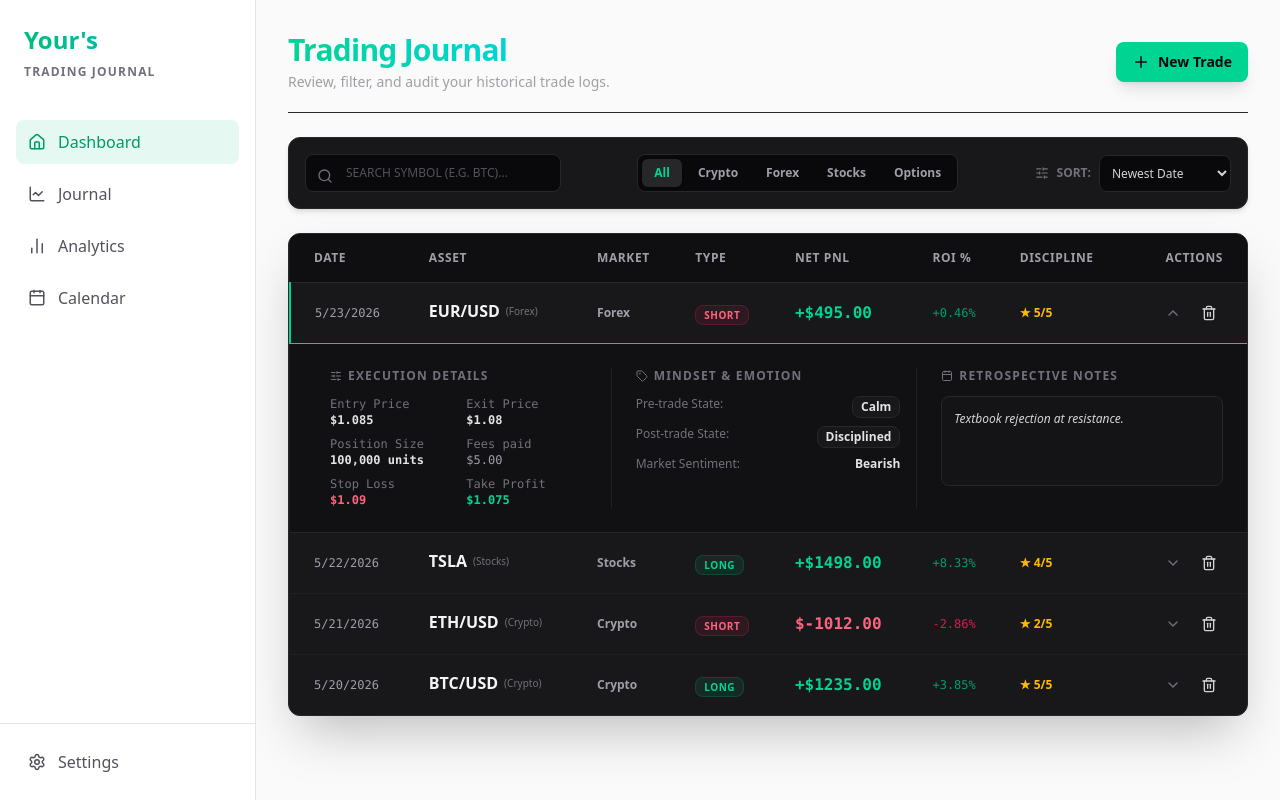
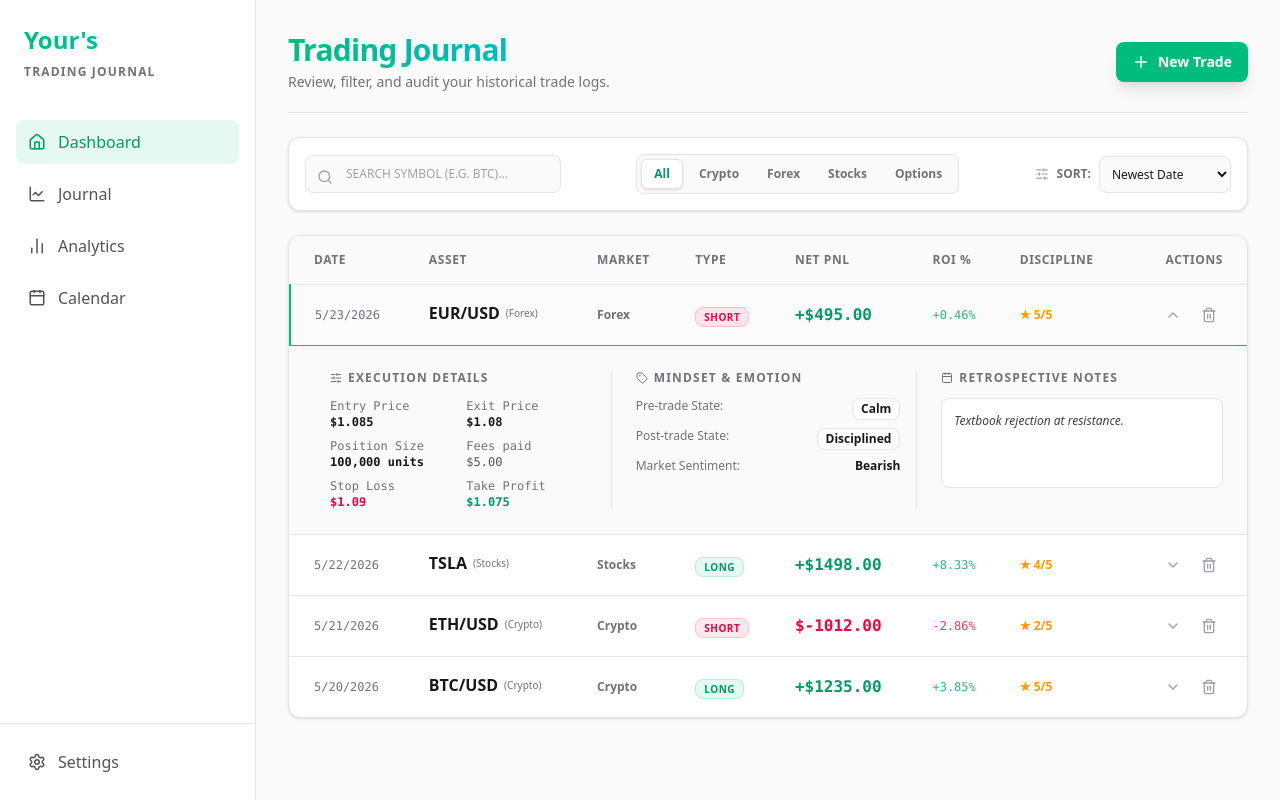
Before and after one commit to jitsmep/trading-journal, a Next.js app: page /journal in a window 1280 px wide. Both pictures are taken after a click on the button 1173 px from the left and 313 px from the top of the page. Built offline with nearby package versions, Linux system fonts and the light colour scheme.

Commit message:
Update page.tsx

```diff
--- a/src/app/journal/page.tsx
+++ b/src/app/journal/page.tsx
@@ -34,11 +34,11 @@ export default function JournalPage() {
     return (
       <div className="space-y-6 animate-pulse">
         <div className="flex justify-between items-center">
-          <div className="h-10 bg-zinc-900 rounded w-1/4" />
-          <div className="h-10 bg-zinc-900 rounded w-32" />
+          <div className="h-10 bg-zinc-200 dark:bg-zinc-900 rounded w-1/4" />
+          <div className="h-10 bg-zinc-200 dark:bg-zinc-900 rounded w-32" />
         </div>
-        <div className="h-14 bg-zinc-900 rounded-xl" />
-        <div className="h-96 bg-zinc-900 rounded-xl" />
+        <div className="h-14 bg-zinc-200 dark:bg-zinc-900 rounded-xl" />
+        <div className="h-96 bg-zinc-200 dark:bg-zinc-900 rounded-xl" />
       </div>
     );
   }
@@ -79,48 +79,48 @@ export default function JournalPage() {
     });
 
   return (
-    <div className="space-y-6 pb-12">
+    <div className="space-y-6 pb-12 transition-colors duration-300">
       {/* Header */}
-      <div className="flex justify-between items-center border-b border-zinc-800 pb-5">
+      <div className="flex justify-between items-center border-b border-zinc-200 dark:border-zinc-800 pb-5">
         <div>
-          <h1 className="text-3xl font-black text-transparent bg-clip-text bg-gradient-to-r from-emerald-400 to-cyan-400 tracking-tight">
+          <h1 className="text-3xl font-black text-transparent bg-clip-text bg-gradient-to-r from-emerald-500 to-cyan-500 dark:from-emerald-400 dark:to-cyan-400 tracking-tight">
             Trading Journal
           </h1>
-          <p className="text-zinc-400 text-sm mt-1">Review, filter, and audit your historical trade logs.</p>
+          <p className="text-zinc-500 dark:text-zinc-400 text-sm mt-1">Review, filter, and audit your historical trade logs.</p>
         </div>
         <Link
           href="/journal/new"
-          className="flex items-center gap-2 bg-emerald-400 hover:bg-emerald-500 text-zinc-950 font-extrabold px-4 py-2.5 rounded-lg transition-all shadow-lg text-sm hover:scale-[1.02]"
+          className="flex items-center gap-2 bg-emerald-500 hover:bg-emerald-600 dark:bg-emerald-400 dark:hover:bg-emerald-500 text-white dark:text-zinc-950 font-extrabold px-4 py-2.5 rounded-lg transition-all shadow-lg text-sm hover:scale-[1.02]"
         >
           <Plus size={18} /> New Trade
         </Link>
       </div>
 
       {/* Advanced Control Bar */}
-      <div className="bg-zinc-900 border border-zinc-850 p-4 rounded-xl flex flex-col md:flex-row gap-4 items-center justify-between shadow-md">
+      <div className="bg-white dark:bg-zinc-900 border border-zinc-200 dark:border-zinc-800 p-4 rounded-xl flex flex-col md:flex-row gap-4 items-center justify-between shadow-sm">
 
         {/* Search */}
         <div className="relative w-full md:w-64">
-          <Search size={16} className="absolute left-3 top-3.5 text-zinc-500" />
+          <Search size={16} className="absolute left-3 top-3.5 text-zinc-400 dark:text-zinc-500" />
           <input
             type="text"
             placeholder="Search symbol (e.g. BTC)..."
             value={search}
             onChange={(e) => setSearch(e.target.value)}
-            className="w-full bg-zinc-950 border border-zinc-800 rounded-lg p-2.5 pl-10 text-xs text-zinc-200 placeholder-zinc-600 focus:outline-none focus:border-emerald-500 transition-colors uppercase font-medium"
+            className="w-full bg-zinc-50 dark:bg-zinc-950 border border-zinc-200 dark:border-zinc-800 rounded-lg p-2.5 pl-10 text-xs text-zinc-900 dark:text-zinc-200 placeholder-zinc-400 dark:placeholder-zinc-600 focus:outline-none focus:border-emerald-500 transition-colors uppercase font-medium"
           />
         </div>
 
         {/* Market Filter Tabs */}
-        <div className="flex bg-zinc-950 p-1 rounded-lg border border-zinc-800 w-full md:w-auto overflow-x-auto gap-1">
+        <div className="flex bg-zinc-50 dark:bg-zinc-950 p-1 rounded-lg border border-zinc-200 dark:border-zinc-800 w-full md:w-auto overflow-x-auto gap-1">
           {["All", "Crypto", "Forex", "Stocks", "Options"].map((m) => (
             <button
               key={m}
               onClick={() => setMarketFilter(m)}
               className={`px-3 py-1.5 rounded-md text-xs font-bold transition-all whitespace-nowrap ${
                 marketFilter === m
-                  ? "bg-zinc-800 text-emerald-400 shadow-sm"
-                  : "text-zinc-400 hover:text-zinc-200"
+                  ? "bg-white dark:bg-zinc-800 text-emerald-600 dark:text-emerald-400 shadow-sm border border-zinc-200 dark:border-transparent"
+                  : "text-zinc-500 hover:text-zinc-900 dark:text-zinc-400 dark:hover:text-zinc-200"
               }`}
             >
               {m}
@@ -130,12 +130,12 @@ export default function JournalPage() {
 
         {/* Sort Dropdown */}
         <div className="flex items-center gap-2 w-full md:w-auto shrink-0 justify-end">
-          <SlidersHorizontal size={14} className="text-zinc-500" />
+          <SlidersHorizontal size={14} className="text-zinc-400 dark:text-zinc-500" />
           <span className="text-xs text-zinc-500 font-semibold uppercase">Sort:</span>
           <select
             value={sortBy}
             onChange={(e) => setSortBy(e.target.value)}
-            className="bg-zinc-950 border border-zinc-800 text-xs text-zinc-300 font-medium rounded-lg p-2 focus:outline-none focus:border-emerald-500 transition-colors"
+            className="bg-zinc-50 dark:bg-zinc-950 border border-zinc-200 dark:border-zinc-800 text-xs text-zinc-900 dark:text-zinc-300 font-medium rounded-lg p-2 focus:outline-none focus:border-emerald-500 transition-colors"
           >
             <option value="date-desc">Newest Date</option>
             <option value="date-asc">Oldest Date</option>
@@ -147,11 +147,11 @@ export default function JournalPage() {
       </div>
 
       {/* Main Journal Table */}
-      <div className="bg-zinc-900 border border-zinc-800 rounded-xl overflow-hidden shadow-2xl">
+      <div className="bg-white dark:bg-zinc-900 border border-zinc-200 dark:border-zinc-800 rounded-xl overflow-hidden shadow-sm dark:shadow-2xl">
         <div className="overflow-x-auto">
           <table className="w-full text-left border-collapse">
             <thead>
-              <tr className="border-b border-zinc-800 bg-zinc-950/60 text-zinc-400 text-xs font-bold uppercase tracking-wider">
+              <tr className="border-b border-zinc-200 dark:border-zinc-800 bg-zinc-50 dark:bg-zinc-950/60 text-zinc-500 dark:text-zinc-400 text-xs font-bold uppercase tracking-wider">
                 <th className="p-4 pl-6">Date</th>
                 <th className="p-4">Asset</th>
                 <th className="p-4">Market</th>
@@ -162,7 +162,7 @@ export default function JournalPage() {
                 <th className="p-4 text-right pr-6">Actions</th>
               </tr>
             </thead>
-            <tbody className="divide-y divide-zinc-800/50 text-zinc-300">
+            <tbody className="divide-y divide-zinc-200 dark:divide-zinc-800/50 text-zinc-700 dark:text-zinc-300">
               {filteredTrades.length > 0 ? (
                 filteredTrades.map((trade) => {
                   const isExpanded = expandedTradeId === trade.id;
@@ -170,47 +170,47 @@ export default function JournalPage() {
                     <React.Fragment key={trade.id}>
                       <tr
                         onClick={() => toggleRow(trade.id)}
-                        className={`hover:bg-zinc-800/20 transition-all cursor-pointer ${
-                          isExpanded ? "bg-zinc-850/45 border-l-2 border-emerald-400" : ""
+                        className={`hover:bg-zinc-50 dark:hover:bg-zinc-800/20 transition-all cursor-pointer ${
+                          isExpanded ? "bg-zinc-50/80 dark:bg-zinc-800/40 border-l-2 border-emerald-500 dark:border-emerald-400" : ""
                         }`}
                       >
-                        <td className="p-4 pl-6 font-mono text-xs text-zinc-400">
+                        <td className="p-4 pl-6 font-mono text-xs text-zinc-500 dark:text-zinc-400">
                           {new Date(trade.date).toLocaleDateString()}
                         </td>
-                        <td className="p-4 font-extrabold text-zinc-100 flex items-center gap-1.5">
+                        <td className="p-4 font-extrabold text-zinc-900 dark:text-zinc-100 flex items-center gap-1.5">
                           {trade.asset}
                           <span className="text-[10px] text-zinc-500 font-normal">({trade.market})</span>
                         </td>
-                        <td className="p-4 text-xs font-semibold text-zinc-400">
+                        <td className="p-4 text-xs font-semibold text-zinc-500 dark:text-zinc-400">
                           {trade.market}
                         </td>
                         <td className="p-4">
                           <span className={`text-[10px] font-black px-2 py-0.5 rounded tracking-wider uppercase ${
                             trade.orderType === 'Long'
-                              ? 'bg-emerald-500/10 text-emerald-400 border border-emerald-500/20'
-                              : 'bg-rose-500/10 text-rose-400 border border-rose-500/20'
+                              ? 'bg-emerald-500/10 text-emerald-600 dark:text-emerald-400 border border-emerald-500/20'
+                              : 'bg-rose-500/10 text-rose-600 dark:text-rose-400 border border-rose-500/20'
                           }`}>
                             {trade.orderType}
                           </span>
                         </td>
                         <td className={`p-4 font-mono font-bold ${
-                          trade.netPnl >= 0 ? 'text-emerald-400' : 'text-rose-400'
+                          trade.netPnl >= 0 ? 'text-emerald-600 dark:text-emerald-400' : 'text-rose-600 dark:text-rose-400'
                         }`}>
                           {trade.netPnl >= 0 ? "+" : ""}${trade.netPnl.toFixed(2)}
                         </td>
                         <td className={`p-4 font-mono text-xs ${
-                          trade.percentageGain >= 0 ? 'text-emerald-500/80' : 'text-rose-500/80'
+                          trade.percentageGain >= 0 ? 'text-emerald-600/80 dark:text-emerald-500/80' : 'text-rose-600/80 dark:text-rose-500/80'
                         }`}>
                           {trade.percentageGain >= 0 ? "+" : ""}{trade.percentageGain.toFixed(2)}%
                         </td>
-                        <td className="p-4 text-xs text-amber-400 font-bold">
+                        <td className="p-4 text-xs text-amber-500 dark:text-amber-400 font-bold">
                           ★ {trade.disciplineRating}/5
                         </td>
                         <td className="p-4 text-right pr-6" onClick={(e) => e.stopPropagation()}>
                           <div className="flex items-center justify-end gap-2">
                             <button
                               onClick={() => toggleRow(trade.id)}
-                              className="text-zinc-500 hover:text-zinc-300 p-1.5 rounded transition-colors"
+                              className="text-zinc-400 hover:text-zinc-600 dark:text-zinc-500 dark:hover:text-zinc-300 p-1.5 rounded transition-colors"
                               title="Toggle Details"
                             >
                               {isExpanded ? <ChevronUp size={16} /> : <ChevronDown size={16} />}
@@ -221,7 +221,7 @@ export default function JournalPage() {
                                   deleteTrade(trade.id);
                                 }
                               }}
-                              className="text-zinc-650 hover:text-rose-400 p-1.5 rounded hover:bg-rose-500/5 transition-colors"
+                              className="text-zinc-400 hover:text-rose-600 dark:text-zinc-500 dark:hover:text-rose-400 p-1.5 rounded hover:bg-rose-50 dark:hover:bg-rose-500/5 transition-colors"
                               title="Delete Trade"
                             >
                               <Trash2 size={16} />
@@ -232,39 +232,39 @@ export default function JournalPage() {
 
                       {/* Expandable Details Panel */}
                       {isExpanded && (
-                        <tr className="bg-zinc-950/40 border-b border-zinc-800">
-                          <td colSpan={8} className="p-6 pl-10 pr-6 text-sm text-zinc-300">
+                        <tr className="bg-zinc-50 dark:bg-zinc-950/40 border-b border-zinc-200 dark:border-zinc-800">
+                          <td colSpan={8} className="p-6 pl-10 pr-6 text-sm text-zinc-700 dark:text-zinc-300">
                             <div className="grid grid-cols-1 md:grid-cols-12 gap-6">
 
                               {/* Execution specifics */}
-                              <div className="md:col-span-4 space-y-3 border-r border-zinc-800/80 pr-4">
+                              <div className="md:col-span-4 space-y-3 border-r border-zinc-200 dark:border-zinc-800/80 pr-4">
                                 <h4 className="text-xs font-bold text-zinc-500 uppercase tracking-widest flex items-center gap-1.5">
                                   <SlidersHorizontal size={12} /> Execution Details
                                 </h4>
                                 <div className="grid grid-cols-2 gap-2 text-xs font-mono">
                                   <div>
                                     <span className="text-zinc-500 block">Entry Price</span>
-                                    <span className="text-zinc-200 font-semibold">${trade.entryPrice.toLocaleString()}</span>
+                                    <span className="text-zinc-900 dark:text-zinc-200 font-semibold">${trade.entryPrice.toLocaleString()}</span>
                                   </div>
                                   <div>
                                     <span className="text-zinc-500 block">Exit Price</span>
-                                    <span className="text-zinc-200 font-semibold">${trade.exitPrice.toLocaleString()}</span>
+                                    <span className="text-zinc-900 dark:text-zinc-200 font-semibold">${trade.exitPrice.toLocaleString()}</span>
                                   </div>
                                   <div>
                                     <span className="text-zinc-500 block">Position Size</span>
-                                    <span className="text-zinc-200 font-semibold">{trade.positionSize.toLocaleString()} units</span>
+                                    <span className="text-zinc-900 dark:text-zinc-200 font-semibold">{trade.positionSize.toLocaleString()} units</span>
                                   </div>
                                   <div>
                                     <span className="text-zinc-500 block">Fees paid</span>
-                                    <span className="text-zinc-400">${trade.fees.toFixed(2)}</span>
+                                    <span className="text-zinc-600 dark:text-zinc-400">${trade.fees.toFixed(2)}</span>
                                   </div>
                                   <div>
                                     <span className="text-zinc-500 block">Stop Loss</span>
-                                    <span className="text-rose-400 font-semibold">{trade.stopLoss > 0 ? `$${trade.stopLoss.toLocaleString()}` : "None"}</span>
+                                    <span className="text-rose-600 dark:text-rose-400 font-semibold">{trade.stopLoss > 0 ? `$${trade.stopLoss.toLocaleString()}` : "None"}</span>
                                   </div>
                                   <div>
                                     <span className="text-zinc-500 block">Take Profit</span>
-                                    <span className="text-emerald-400 font-semibold">{trade.takeProfit > 0 ? `$${trade.takeProfit.toLocaleString()}` : "None"}</span>
+                                    <span className="text-emerald-600 dark:text-emerald-400 font-semibold">{trade.takeProfit > 0 ? `$${trade.takeProfit.toLocaleString()}` : "None"}</span>
                                   </div>
                                 </div>
                                 {trade.chartUrl && (
@@ -272,7 +272,7 @@ export default function JournalPage() {
                                     href={trade.chartUrl}
                                     target="_blank"
                                     rel="noreferrer"
-                                    className="inline-flex items-center gap-1.5 text-xs text-emerald-400 hover:text-emerald-350 hover:underline pt-2"
+                                    className="inline-flex items-center gap-1.5 text-xs text-emerald-600 hover:text-emerald-700 dark:text-emerald-400 dark:hover:text-emerald-350 hover:underline pt-2"
                                   >
                                     View Trade Chart <ExternalLink size={12} />
                                   </a>
@@ -280,27 +280,27 @@ export default function JournalPage() {
                               </div>
 
                               {/* Psychology & emotions */}
-                              <div className="md:col-span-4 space-y-3 border-r border-zinc-800/80 pr-4">
+                              <div className="md:col-span-4 space-y-3 border-r border-zinc-200 dark:border-zinc-800/80 pr-4">
                                 <h4 className="text-xs font-bold text-zinc-500 uppercase tracking-widest flex items-center gap-1.5">
                                   <Tag size={12} /> Mindset & Emotion
                                 </h4>
                                 <div className="space-y-2 text-xs">
                                   <div className="flex justify-between">
                                     <span className="text-zinc-500">Pre-trade State:</span>
-                                    <span className="font-semibold text-zinc-200 bg-zinc-900 px-2 py-0.5 rounded border border-zinc-800">{trade.preTradeEmotion}</span>
+                                    <span className="font-semibold text-zinc-900 dark:text-zinc-200 bg-white dark:bg-zinc-900 px-2 py-0.5 rounded border border-zinc-200 dark:border-zinc-800">{trade.preTradeEmotion}</span>
                                   </div>
                                   <div className="flex justify-between">
                                     <span className="text-zinc-500">Post-trade State:</span>
-                                    <span className="font-semibold text-zinc-200 bg-zinc-900 px-2 py-0.5 rounded border border-zinc-800">{trade.postTradeEmotion}</span>
+                                    <span className="font-semibold text-zinc-900 dark:text-zinc-200 bg-white dark:bg-zinc-900 px-2 py-0.5 rounded border border-zinc-200 dark:border-zinc-800">{trade.postTradeEmotion}</span>
                                   </div>
                                   <div className="flex justify-between">
                                     <span className="text-zinc-500">Market Sentiment:</span>
-                                    <span className="font-semibold text-zinc-200">{trade.marketSentiment}</span>
+                                    <span className="font-semibold text-zinc-900 dark:text-zinc-200">{trade.marketSentiment}</span>
                                   </div>
                                   {trade.newsCatalyst && (
                                     <div className="flex justify-between">
                                       <span className="text-zinc-500">News Catalyst:</span>
-                                      <span className="font-medium text-cyan-400">{trade.newsCatalyst}</span>
+                                      <span className="font-medium text-cyan-600 dark:text-cyan-400">{trade.newsCatalyst}</span>
                                     </div>
                                   )}
                                 </div>
@@ -313,7 +313,7 @@ export default function JournalPage() {
                                       {trade.mistakeTags.map((tag) => (
                                         <span
                                           key={tag}
-                                          className="text-[10px] bg-rose-500/10 border border-rose-500/25 text-rose-450 px-2 py-0.5 rounded-full font-bold"
+                                          className="text-[10px] bg-rose-50 dark:bg-rose-500/10 border border-rose-200 dark:border-rose-500/25 text-rose-600 dark:text-rose-400 px-2 py-0.5 rounded-full font-bold"
                                         >
                                           {tag}
                                         </span>
@@ -328,7 +328,7 @@ export default function JournalPage() {
                                 <h4 className="text-xs font-bold text-zinc-500 uppercase tracking-widest flex items-center gap-1.5">
                                   <Calendar size={12} /> Retrospective Notes
                                 </h4>
-                                <div className="bg-zinc-900/50 border border-zinc-850 p-3 rounded-lg text-xs leading-relaxed text-zinc-300 italic min-h-[90px]">
+                                <div className="bg-white dark:bg-zinc-900/50 border border-zinc-200 dark:border-zinc-800 p-3 rounded-lg text-xs leading-relaxed text-zinc-700 dark:text-zinc-300 italic min-h-[90px]">
                                   {trade.notes || "No notes logged for this session."}
                                 </div>
                               </div>
```
